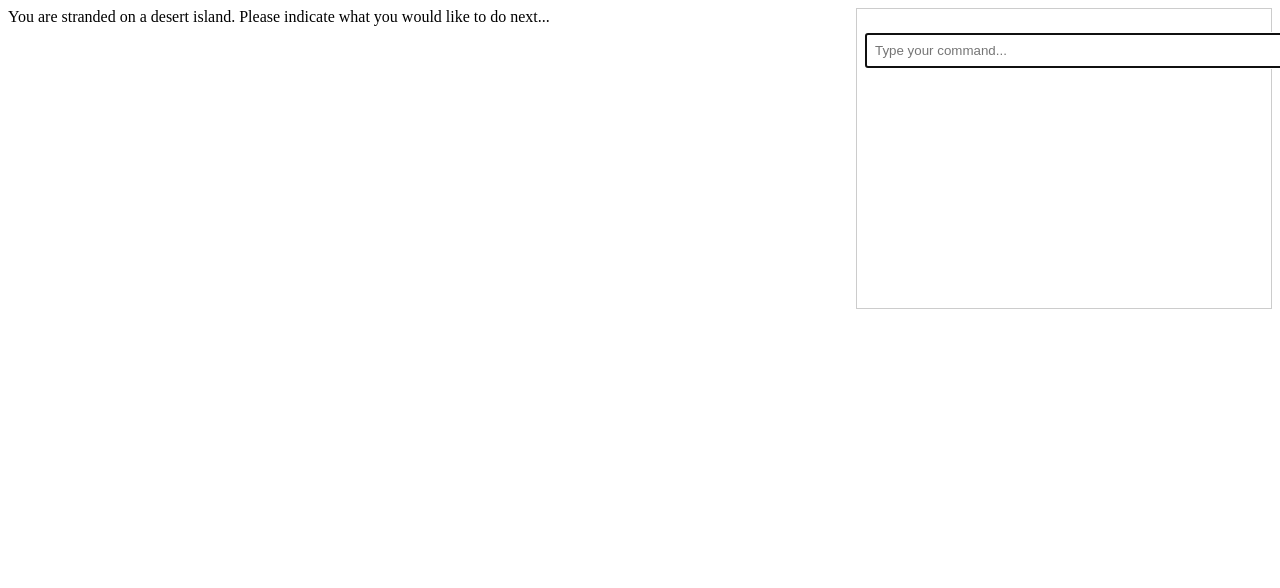
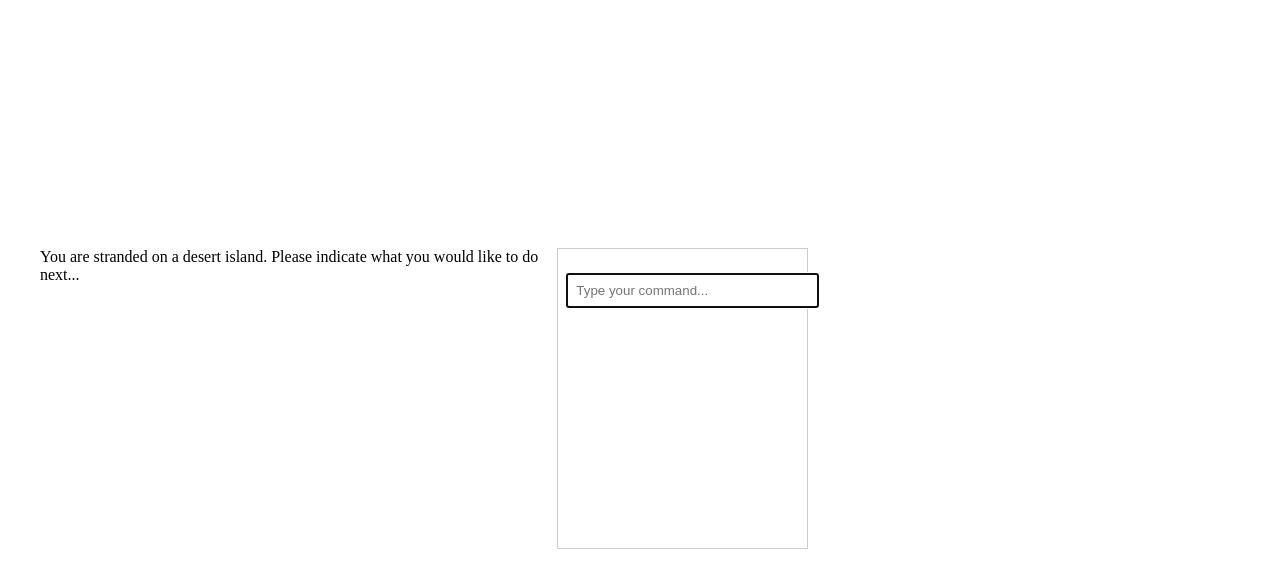
Before and after one commit to beaconfirepro/qbsictreasure, a React (Create React App) app: page / in a window 1280 px wide. Shown: the top 588 px of the page. Built offline with nearby package versions, Linux system fonts and the light colour scheme.

Commit message:
Update TreasureGame.js

```diff
--- a/src/TreasureGame.js
+++ b/src/TreasureGame.js
@@ -343,7 +343,9 @@ const TreasureGame = () => {
   };
 
 return (
-  <div style={{ display: 'grid', gridTemplateColumns: '2fr 1fr', gridTemplateRows: 'auto auto auto', gap: '1rem', height: '100vh' }}>
+  <div style= {{ width: '100vh'}}>
+    <div style= {{height: '30vh'}}></div>
+    <div style={{ paddingLeft: '2rem', display: 'grid', gridTemplateColumns: '2fr 1fr', gridTemplateRows: 'auto auto auto', gap: '1rem', height: '100vh' }}>
     {/* LEFT: Message History */}
     <div style={{ gridColumn: '1 / 2', gridRow: '1 / 4', overflowY: 'auto' }}>
       {messages.map((msg, i) => (
@@ -381,6 +383,7 @@ return (
       )}
     </div>
   </div>
+    </div>
 );
 };
 
```
